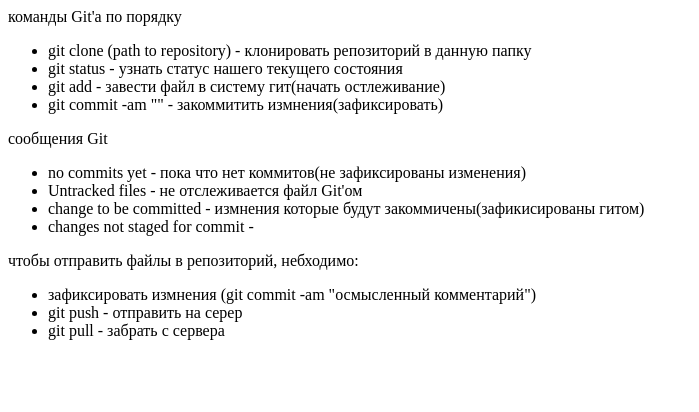
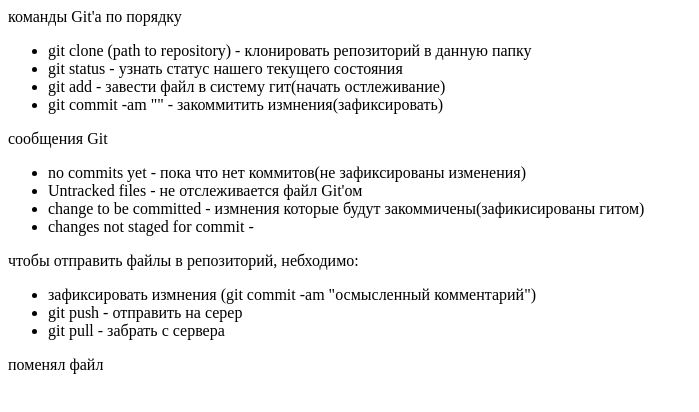
Before and after one commit to Vlad06091992/GitLesson, a plain HTML site: page index.html in a window 1280 px wide. Shown: the whole page, without its empty margins (0-699 px from the left). Drawn offline with Linux system fonts and the light colour scheme.

Commit message:
you edit index.html

```diff
--- a/index.html
+++ b/index.html
@@ -46,4 +46,6 @@
             </li>
         </ul>
     </p>
+
+   <p> поменял файл </p>
 </html>
```
